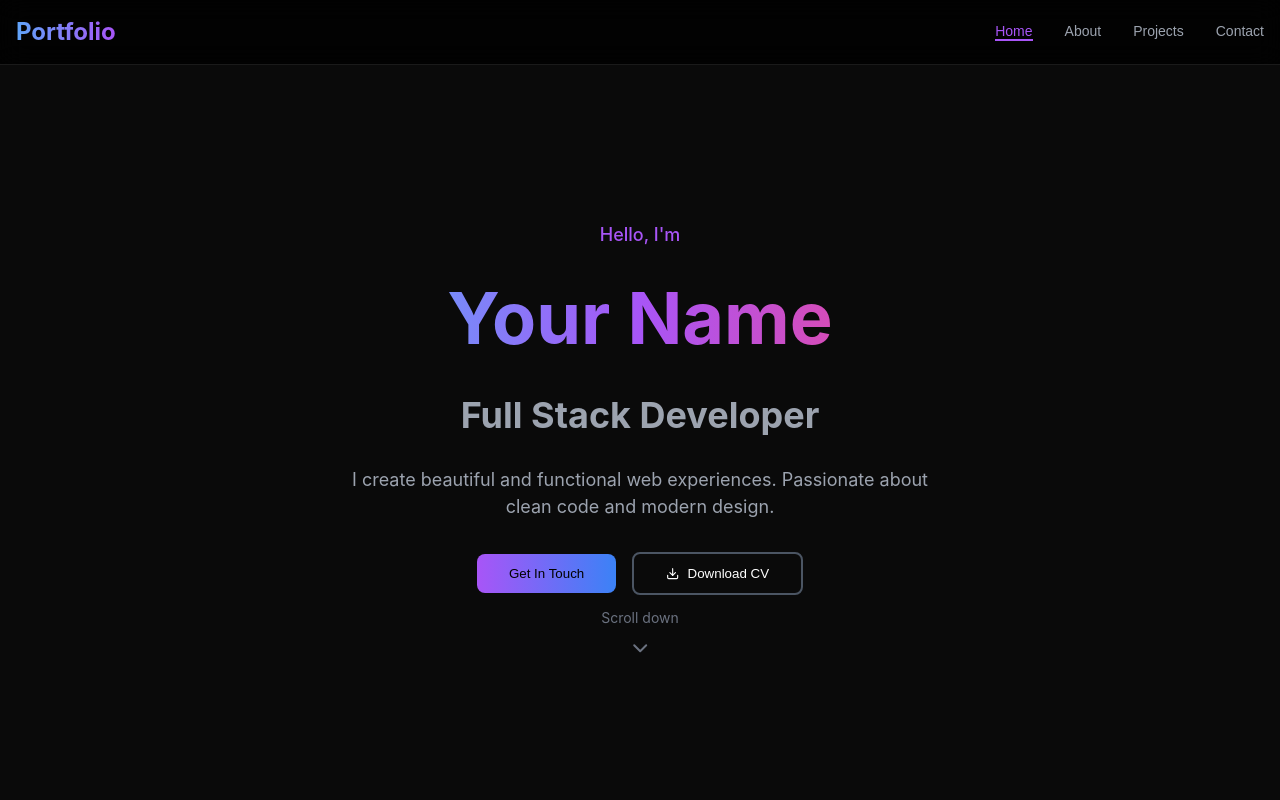
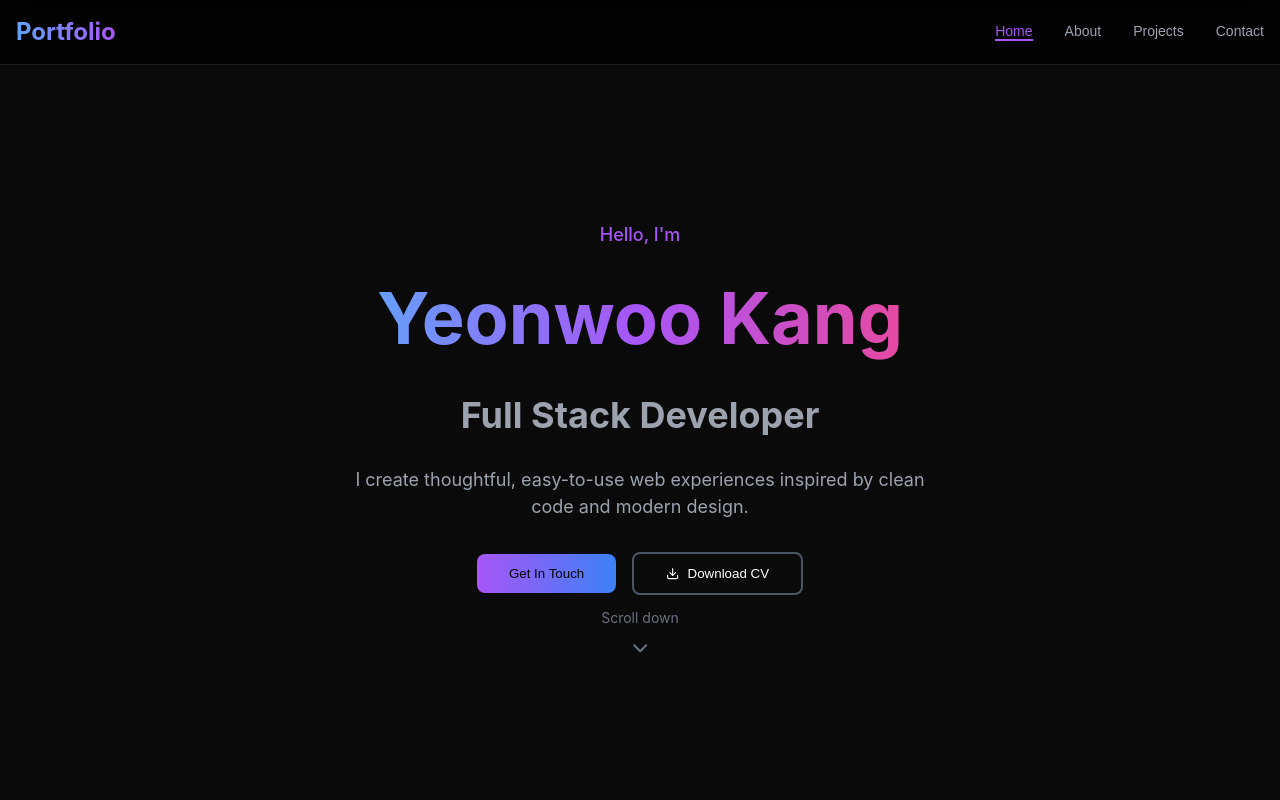
Before and after one commit to kiteu123/portfolio, a React (Vite) app: page / in a window 1280 px wide. Shown: the top 800 px of the page. Built offline with nearby package versions, Linux system fonts and the light colour scheme.

Commit message:
1209-weatherapp2fix

```diff
--- a/src/components/About.jsx
+++ b/src/components/About.jsx
@@ -13,7 +13,7 @@ export default function About() {
       title: "ABOUT ME",
       brief: "사용자 중심의 프론트 엔드 개발자",
       description:
-        "안녕하세요! 저는 React와 TypeScript를 주로 사용하는 프론트엔드 개발자입니다.",
+        "안녕하세요! 저는 React를 주로 사용하는 프론트엔드 개발자입니다.",
       expandedContent: (
         <>
           <h4>더 깊은 이야기</h4>
--- a/src/components/Hero.jsx
+++ b/src/components/Hero.jsx
@@ -41,15 +41,15 @@ export default function Hero({ goToSection }) {
           <div className="greeting-text">Hello, I'm</div>
         </div>
         {/* Name */}
-        <h1 className="hero-name">Your Name</h1>
+        <h1 className="hero-name">Yeonwoo Kang</h1>
 
         {/* Title */}
         <h2 className="hero-title">Full Stack Developer</h2>
 
         {/* Description */}
         <p className="hero-description">
-          I create beautiful and functional web experiences. Passionate about
-          clean code and modern design.
+          I create thoughtful, easy-to-use web experiences inspired by clean
+          code and modern design.
         </p>
         {/* CTA Buttons */}
         <div className="hero-buttons">
```
